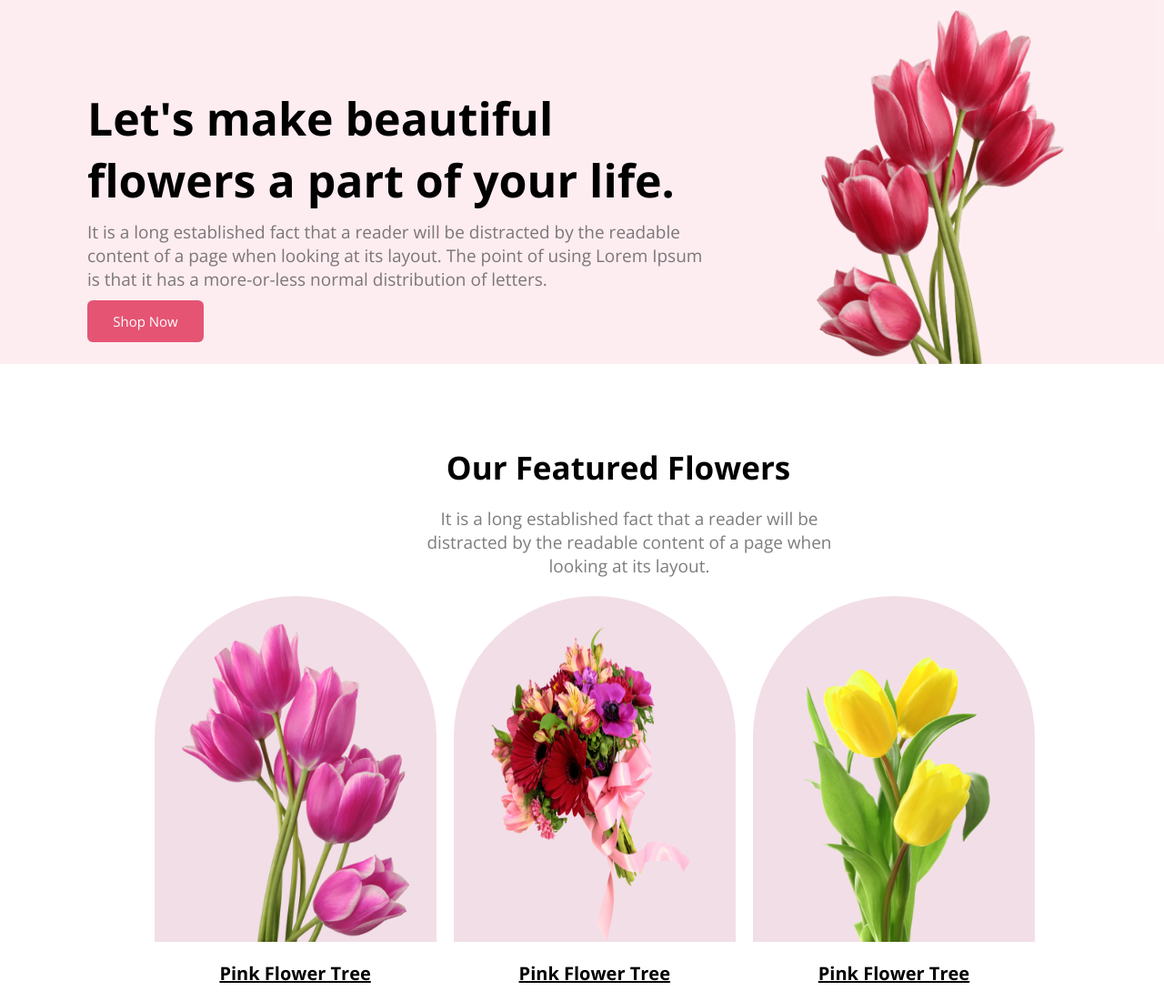
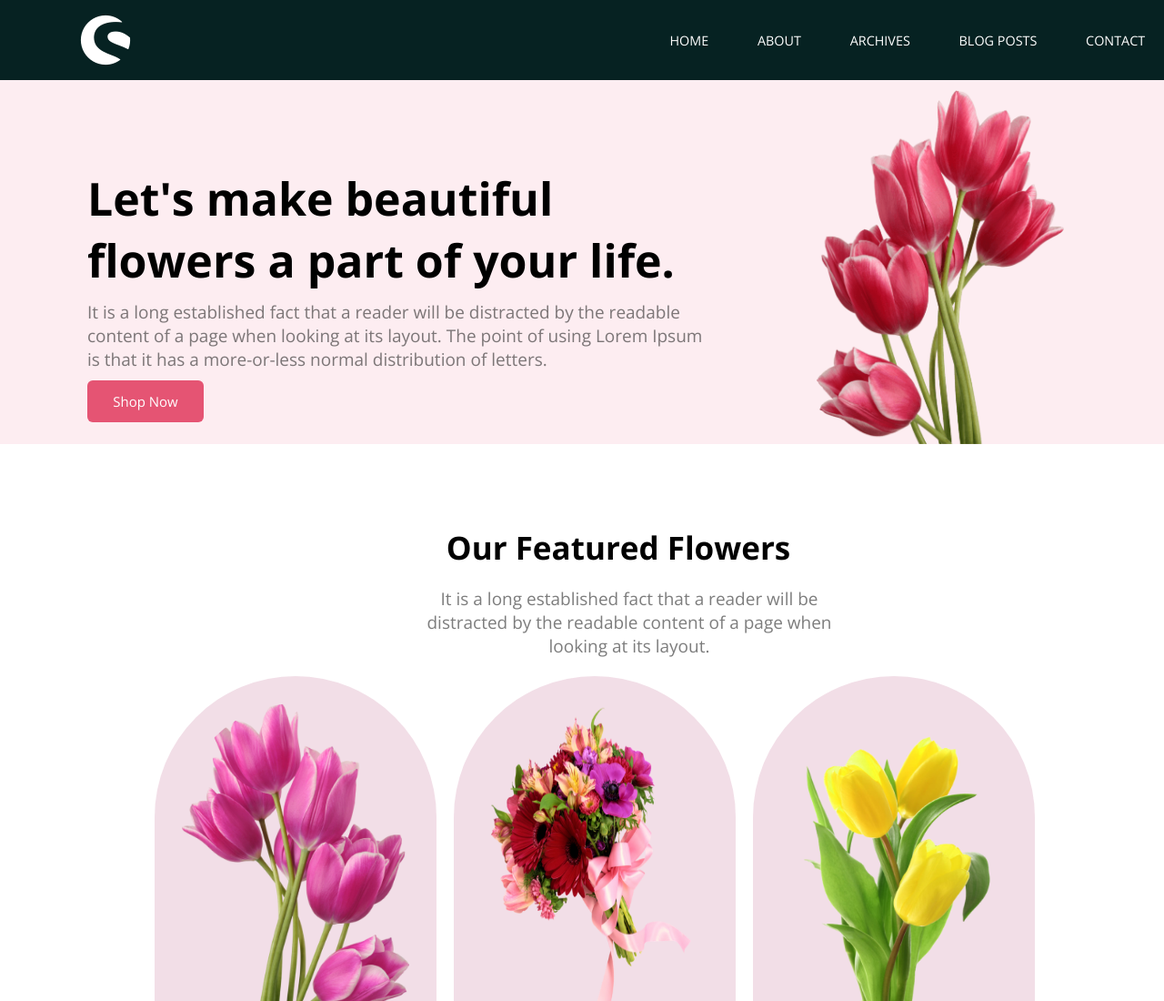
Before and after one commit to suhanurrahman007/Flower-Shop, a plain HTML site: page index.html in a window 1280 px wide. Shown: the top 1100 px of the page at 91% size. Drawn offline with nearby package versions, Linux system fonts and the light colour scheme.

Commit message:
flower project navber section added

```diff
--- a/index.html
+++ b/index.html
@@ -5,33 +5,56 @@
     <meta name="viewport" content="width=device-width, initial-scale=1.0">
     <title>Wildflower Forest Shop</title>
 
-    <!-- google font link here -->
+    <!---------------- google font link here -------------->
     <link rel="preconnect" href="https://fonts.googleapis.com">
     <link rel="preconnect" href="https://fonts.gstatic.com" crossorigin>
     <link href="https://fonts.googleapis.com/css2?family=Open+Sans:wght@400;700;800&display=swap" rel="stylesheet">
 
-    <!-- font awesome cdn link here  -->
+    <!----------------- font awesome cdn link here  ------------------>
     <link rel="stylesheet" href="https://cdnjs.cloudflare.com/ajax/libs/font-awesome/6.4.0/css/all.min.css"
         integrity="sha512-iecdLmaskl7CVkqkXNQ/ZH/XLlvWZOJyj7Yy7tcenmpD1ypASozpmT/E0iPtmFIB46ZmdtAc9eNBvH0H/ZpiBw=="
         crossorigin="anonymous" referrerpolicy="no-referrer" />
 
-    <!-- Css link here -->
+    <!------------- Css link here ------------------>
     <link rel="stylesheet" href="style.css">
 </head>
 <body>
-    <!-- Header Section Start Here  -->
+
+    <!-------------- Header Section Start Here  ------------------>
     <header>
+        <div class="nav-logo">
+            <i class="fa-brands fa-shopware logo"></i>
+        </div>
 
+        <nav>
+            <ul>
+                <li>
+                    <a href="#">Home</a>
+                </li>
+                <li>
+                    <a href="#">About</a>
+                </li>
+                <li>
+                    <a href="#">Archives</a>
+                </li>
+                <li>
+                    <a href="#">Blog Posts</a>
+                </li>
+                <li>
+                    <a href="#">Contact</a>
+                </li>
+            </ul>
+        </nav>
     </header>
-    <!-- Header Section End Here  -->
+    <!------------------ Header Section End Here  ---------------->
 
 
 
 
-    <!-- Main Section Start Here  -->
+    <!------------ Main Section Start Here  -------------------->
     <main>
         <article>
-    <!-- Flower des Section Start Here  -->
+    <!------------- Flower des Section Start Here  -------------------->
             <section class="flower-des">
                     <div class="flower-des-title">
                         <h2>Let's make beautiful flowers a part of your life.</h2>
@@ -44,10 +67,10 @@
                         <img src="./Flower Asset/pngwing 10.png" alt="">
                     </div>
             </section>
-    <!-- Flower des Section End Here  -->
+    <!--------- Flower des Section End Here  ----------->
 
 
-    <!-- Flower Featured Section Start Here  -->
+    <!---------- Flower Featured Section Start Here --------------->
             <section class="flower-feature">
                 <div class="flower-feature-title">
                     <h2>Our Featured Flowers</h2>
@@ -75,9 +98,9 @@
                     </div>
                 </div>
             </section>
-    <!-- Flower Featured Section End Here  -->
+    <!---------- Flower Featured Section End Here  ---------->
 
-    <!-- Flower sign up Section Start Here  -->
+    <!--------- Flower sign up Section Start Here  ------------->
         <section class="flower-sign-up">
             <div class="flower-sign-up-title">
                     <h2>Hot Deal ! Sale Up To 25% Off</h2>
@@ -89,9 +112,9 @@
                 <img src="./Flower Asset/pngwing 8.png" asign-uplt="">
             </div>
         </section>
-    <!-- Flower sign up Section End Here  -->
+    <!----------- Flower sign up Section End Here  ------------>
 
-    <!-- Flower instagram Section Start Here  -->
+    <!----------- Flower instagram Section Start Here  ---------->
     <section class="flower-instagram">
         <div class="flower-instagram-title">
             <h2>Instagram</h2>
@@ -113,9 +136,9 @@
             </div>
         </div>
     </section>
-    <!-- Flower instagram Section End Here  -->
+    <!------------ Flower instagram Section End Here  ----------->
 
-    <!-- Flower deals Section Start Here  -->
+    <!------------ Flower deals Section Start Here  -------------->
     <section class="deals">
         <div class="deals-title">
             <h2>Get The Latest Deals</h2>
@@ -126,15 +149,15 @@
             <button class="btn">Subscribe</button>
         </div>
     </section>
-    <!-- Flower deals Section End Here  -->
+    <!-------- Flower deals Section End Here  ----------->
         </article>
     </main>
-    <!-- Main Section End Here  -->
+    <!-------- Main Section End Here  -------->
 
 
 
 
-    <!-- Footer Section Start Here  -->
+    <!----------Footer Design Start Here------------>
     <footer>
         <div class="flower-footer">
             <h2><span class="footer-h-one">Flower</span><span class="footer-h-two">Shop</span></h2>
@@ -144,7 +167,8 @@
                 <p class="footer-p-two">@2020-2023, FlowerShop.com. All rights reserved.</p>
         </div>
     </footer>
-    <!-- Footer Section End Here  -->
+    <!----------Footer Design End Here---------->
+
 
 
 </body>
--- a/style.css
+++ b/style.css
@@ -8,7 +8,59 @@ html{
     font-family: 'Open Sans', sans-serif;
 }
 
-/* flower des css start here  */
+
+/*-----------Header Design Start Here-------------*/
+
+header{
+    display: flex;
+    justify-content: space-between;
+    background: #062222;
+    color: white;
+    align-items: center;
+    padding: 1rem .5rem;
+    /* position: sticky; */
+    top: 0;
+}
+
+.nav-logo{
+    margin-left: 5rem;
+    cursor: pointer;
+}
+
+.logo{
+    font-size: 3.5rem;
+
+}
+
+nav  li{
+    display: inline;
+    margin-right: 1.5rem;
+    padding: .8rem;
+}
+nav  li:last-child{
+    margin-right: 0;
+}
+
+nav  li a{
+    text-decoration: none;
+    text-transform: uppercase;
+    font-weight: lighter;
+    font-size: 0.9rem;
+    color: white;
+    cursor: pointer;
+    transition: .4s;
+}
+
+nav  li a:hover {
+    text-decoration: underline;
+    font-size: 1rem;
+    color: #f0aab9;
+}
+
+/*-----------Header Design End Here-------------*/
+
+
+/*-----------Flower Des Design Start Here-------------*/
 .flower-des{
     display: flex;
     width: 100%;
@@ -57,10 +109,10 @@ html{
     height: 390px;
     width: 300px;
 }
-/* flower des css End here  */
+/*-----------Flower des Design End Here-------------*/
 
-/* flower feature des css Start here  */
 
+/*-----------Flower Feature Design Start Here-------------*/
 .flower-feature{
     padding: 5rem;
     margin-left: 5rem;
@@ -104,10 +156,10 @@ html{
 .flower-feature-body{
     display: flex;
 }
-/* flower feature des css End here  */
+/*-----------Flower Feature Design End Here-------------*/
 
 
-/* flower sign up css start here  */
+/*-----------Flower Sign Up Design Start Here-------------*/
 .flower-sign-up{
     display: flex;
     width: 100%;
@@ -150,10 +202,11 @@ html{
     margin-top: 5rem;
     margin-bottom: 0rem;
 }
-/* flower sign up css End here  */
+/*-----------Flower Sign Up Design End Here-------------*/
 
-/* flower instagram  css Start here  */
 
+
+/*-----------Flower Instagram Design Start Here-------------*/
 .flower-instagram{
     padding: 4rem;
     margin-left: 3.5rem;
@@ -188,10 +241,12 @@ html{
 .flower-instagram-body{
     display: flex;
 }
-/* flower instagram  css End here  */
+/*-----------Flower Instagram Design End Here-------------*/
 
 
-/* flower deals  css start here  */
+
+
+/*-----------Flower Deals Design Start Here-------------*/
 .deals{
     background-image: url("./Flower\ Asset/Rectangle 9.png");
     background-repeat:no-repeat;
@@ -231,10 +286,12 @@ html{
     border: none;
     margin-bottom: 4rem;
 }
-/* flower deals  css End here  */
+/*-----------Deals Design End Here-------------*/
 
 
-/* footer  css start here  */
+
+
+/*-----------Footer Design Start Here-------------*/
 .flower-footer{
     background-color: black;
     color: white;
@@ -264,4 +321,4 @@ html{
     color: rgba(255, 255, 255, 0.40);
     font-size: 14px;
 }
-/* footer  css End here  */
+/*-----------Footer Design End Here-------------*/
```
